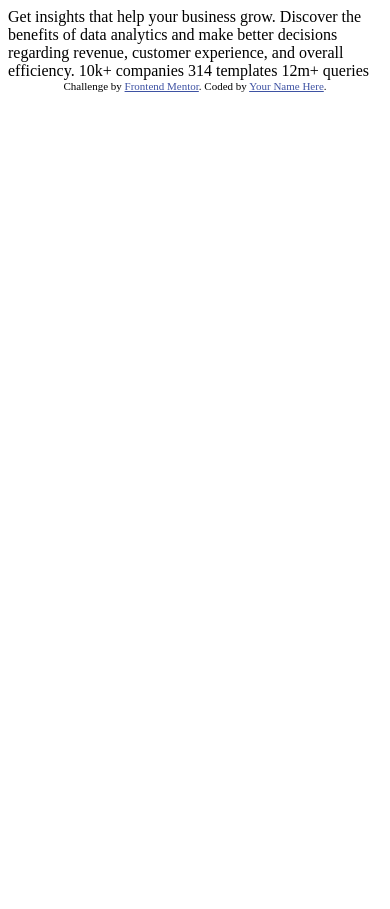
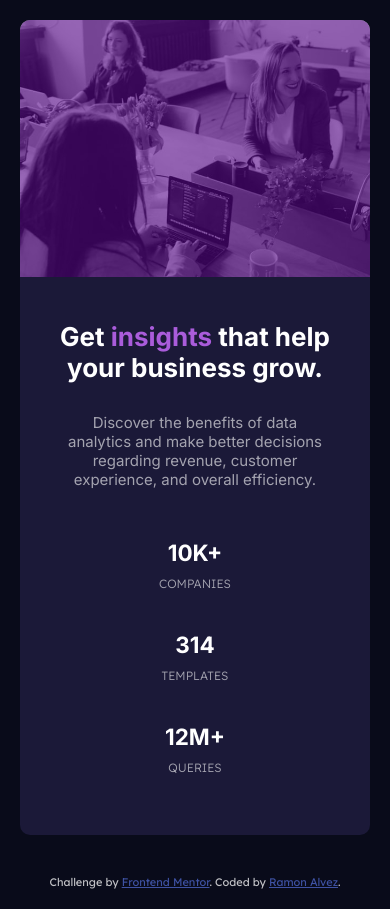
Before and after one commit to Ramon-Alvez/Frontend-Mentor-HTML-CSS-Newbie-Stats-Preview-Card, a plain HTML site: page index.html in a window 390 px wide. Before the commit the page ends 844 px from the top, so only its background shows below. Drawn offline with Linux system fonts and the light colour scheme.

Commit message:
Challenge

```diff
--- a/index.html
+++ b/index.html
@@ -1,33 +1,78 @@
 <!DOCTYPE html>
 <html lang="en">
+
 <head>
   <meta charset="UTF-8">
-  <meta name="viewport" content="width=device-width, initial-scale=1.0"> <!-- displays site properly based on user's device -->
+  <meta name="viewport" content="width=device-width, initial-scale=1.0">
+  <!-- displays site properly based on user's device -->
 
-  <link rel="icon" type="image/png" sizes="32x32" href="./images/favicon-32x32.png">
+  <link rel="icon" type="image/png" sizes="32x32" href="./src/images/favicon-32x32.png">
+  <link rel="preconnect" href="https://fonts.googleapis.com">
+  <link rel="preconnect" href="https://fonts.gstatic.com" crossorigin>
+  <link href="https://fonts.googleapis.com/css2?family=Inter:ital,opsz,wght@0,14..32,100..900;1,14..32,100..900&display=swap" rel="stylesheet">
+  <link rel="preconnect" href="https://fonts.googleapis.com">
+  <link rel="preconnect" href="https://fonts.gstatic.com" crossorigin>
+  <link href="https://fonts.googleapis.com/css2?family=Lexend+Deca:wght@100..900&display=swap" rel="stylesheet">
 
   <title>Frontend Mentor | Stats preview card component</title>
 
-  <!-- Feel free to remove these styles or customise in your own stylesheet 👍 -->
-  <style>
-    .attribution { font-size: 11px; text-align: center; }
-    .attribution a { color: hsl(228, 45%, 44%); }
-  </style>
+  <link rel="stylesheet" href="src/css/variables.css">
+  <link rel="stylesheet" href="src/css/reset.css">
+  <link rel="stylesheet" href="src/css/style.css">
+  <link rel="stylesheet" href="src/css/responsivo.css">
+
 </head>
+
 <body>
+  <main class="card">
+    <header class="card-header">
+      <picture>
+        <source class="header-image"
+          media="(min-width: 900px)" srcset="./src/images/image-header-desktop.jpg" alt="Desktop header image">
 
-  Get insights that help your business grow.
+        <img class="header-image"
+          src="./src/images/image-header-mobile.jpg" alt="Mobile header image">
+      </picture>
+    </header>
 
-  Discover the benefits of data analytics and make better decisions regarding revenue, customer
-  experience, and overall efficiency.
+    <article class="container">
+      <section class="content">
+        <h1 class="title">
+          Get <span>insights</span> that help your business grow.
+        </h1>
 
-  10k+ companies
-  314 templates
-  12m+ queries
+        <p class="main-paragraph">
+          Discover the benefits of data analytics and make better decisions regarding revenue, customer
+          experience, and overall efficiency.
+        </p>
 
-  <div class="attribution">
-    Challenge by <a href="https://www.frontendmentor.io?ref=challenge" target="_blank">Frontend Mentor</a>.
-    Coded by <a href="#">Your Name Here</a>.
-  </div>
+        <div class="resume">
+          <section class="infos">
+            <h2>10k+</h2>
+            <p>companies</p>
+          </section>
+
+          <section class="infos">
+            <h2>314</h2>
+            <p>templates</p>
+          </section>
+
+          <section class="infos">
+            <h2>12m+</h2>
+            <p>queries</p>
+          </section>
+        </div>
+      </section>
+    </article>
+  </main>
+
+  <footer class="footer">
+    <div class="attribution">
+      Challenge by <a href="https://www.frontendmentor.io?ref=challenge" target="_blank">Frontend Mentor</a>.
+      Coded by <a href="https://www.linkedin.com/in/ramon-alvez/">Ramon Alvez</a>.
+    </div>
+  </footer>
+
 </body>
+
 </html>
--- /dev/null
+++ b/src/css/reset.css
@@ -0,0 +1,5 @@
+*{
+    margin: 0;
+    padding: 0;
+    box-sizing: border-box;
+}
--- /dev/null
+++ b/src/css/responsivo.css
@@ -0,0 +1,61 @@
+@media (max-width: 900px) {
+    .card{
+        flex-direction: column;
+    }
+
+    .card
+        .card-header{
+        width: 100%;
+    }
+
+    .card
+        .card-header .header-image{
+        border-radius: 10px 10px 0 0;
+    }
+
+    .card
+        .card-header .header-image::after
+        {
+            border-radius: 10px 10px 0 0;
+            height: calc(100% - 4px);
+}
+
+    .card
+        .container{
+        width: 100%;
+
+        text-align: center;
+    }
+
+    .card
+        .content{
+            padding: 40px;
+    }
+
+    .card
+        .container .title{
+        font-size: 26px;
+
+        margin-bottom: 30px;
+    }
+
+    .card
+        .container .resume{
+        flex-direction: column;
+        align-items: center;
+        padding: 0;
+        margin-top: 30px;
+    }
+
+    .card
+        .resume .infos{
+        padding: 20px;
+    }
+
+    .card
+        .container .resume p
+        {
+        padding-top: 10px;
+        font-weight: 300;
+    }
+}
--- /dev/null
+++ b/src/css/style.css
@@ -0,0 +1,120 @@
+body{
+    background-color: var(--MainBackground);
+    display: flex;
+    flex-direction: column;
+    min-height: 100vh;
+    align-items: center;
+    justify-content: center;
+}
+
+.card{
+    background-color: var(--CardBackground);
+    display: flex;
+    flex-direction: row-reverse;
+    max-width: 1100px;
+    border-radius: 10px;
+    margin: 20px;
+}
+
+.card
+    .card-header
+    {
+    position: relative;
+    width: 50%;
+}
+
+.card
+    .card-header .header-image
+    {
+    width: 100%;
+    height: 100%;
+
+    border-radius: 0 10px 10px 0;
+}
+
+.card
+    .card-header .header-image::after
+    {
+    content: '';
+    background-color: hsla(277, 93%, 28%, 0.6);
+    width: 100%;
+    height: 100%;
+    display: block;
+    position: absolute;
+
+    border-radius: 0 10px 10px 0;
+}
+
+.card
+    .container
+    {
+    width: 50%;
+
+    font-family: "Inter", sans-serif;
+    font-size: var(--ParagraphSize);
+    color: var(--MainParagraph);
+}
+
+.card .content{
+    padding: 80px;
+}
+
+.card
+    .container .title
+    {
+    color: var(--Main-Heading-Stats);
+    font-weight: 700;
+    font-size: 36px;
+
+    margin-bottom: 30px;
+}
+
+.card
+    .container .title span
+    {
+    color: var(--Accent);
+}
+
+.card
+    .container .main-paragraph{
+    opacity: 0.8;
+}
+
+.card
+    .container .resume
+    {
+    display: flex;
+    justify-content: space-between;
+    padding-right: 40px;
+    margin-top: 80px;
+
+    text-transform: uppercase;
+}
+
+.card
+    .container .resume h2
+    {
+    color: var(--Main-Heading-Stats);
+}
+
+.card
+    .container .resume p
+    {
+    font-family: "Lexend Deca", sans-serif;
+    font-size: 12px;
+    opacity: 0.8;
+}
+
+.footer{
+    margin: 20px;
+}
+
+.footer .attribution {
+    font-size: 11px;
+    text-align: center;
+    color: var(--MainParagraph);
+  }
+
+  .attribution a {
+    color: hsl(228, 45%, 44%);
+}
--- /dev/null
+++ b/src/css/variables.css
@@ -0,0 +1,34 @@
+:root{
+    /* ## Colors */
+
+    /* ### Primary */
+
+    --MainBackground: hsl(233, 47%, 7%);
+    --CardBackground: hsl(244, 38%, 16%);
+    --Accent: hsl(277, 64%, 61%);
+
+    /* ### Neutral */
+
+    --Main-Heading-Stats: hsl(0, 0%, 100%);
+    --MainParagraph: hsla(0, 0%, 100%, 0.75);
+    --StatHeadings: hsla(0, 0%, 100%, 0.6);
+
+    /* ## Typography */
+
+    /* ### Body Copy */
+
+    --ParagraphSize: 15px;
+
+    /* ### Font */
+
+    --Family: [Inter](https://fonts.google.com/specimen/Inter);
+    --Weights: 400, 700;
+    font-family: "Inter", sans-serif;
+
+
+    --Family: [Lexend Deca](https://fonts.google.com/specimen/Lexend+Deca);
+    --Weights: 400;
+    /* resume info */
+    font-family: "Lexend Deca", sans-serif;
+
+}
```
Also changed, not shown: src/images/favicon-32x32.png (renamed from images/favicon-32x32.png), src/images/image-header-desktop.jpg (renamed from images/image-header-desktop.jpg), src/images/image-header-mobile.jpg (renamed from images/image-header-mobile.jpg).
